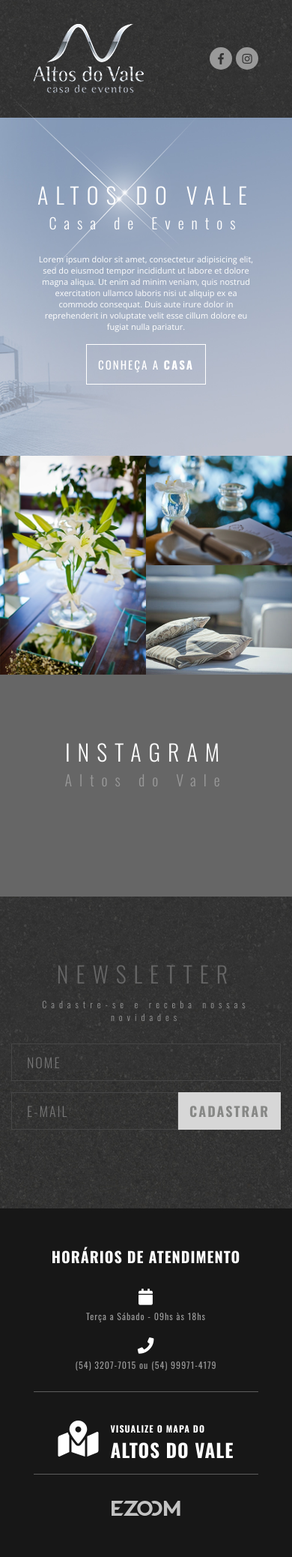
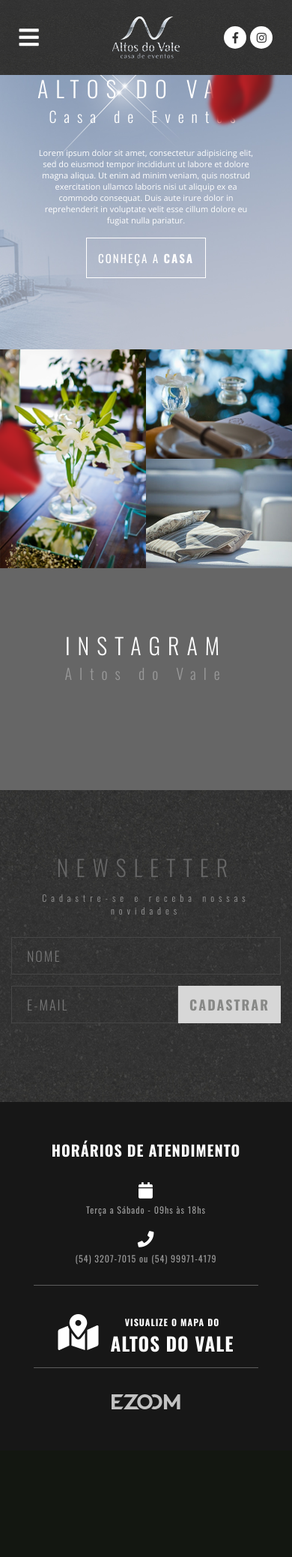
Before and after one commit to MatheusMCuba/altos-do-vale, a CodeIgniter app: page /database/ in a window 390 px wide. Shown: the whole page at 75% size. After the commit the page ends 1880 px from the top, so only its background shows below. Run offline with CodeIgniter, Linux system fonts and the light colour scheme; data that the repository does not hold is empty; some libraries are stand-ins or nearby versions.

Commit message:
Menu Mobile + Responsivo das petalas

```diff
--- a/application/views/home.php
+++ b/application/views/home.php
@@ -6,6 +6,7 @@
 <head>
     <meta charset="utf-8">
     <meta name="viewport" content="width=device-width, initial-scale=1">
+    <link rel="stylesheet" href="<?php echo $base_path?>css/navbar.css">
     <link rel="stylesheet" href="<?php echo $base_path?>css/grid.min.css">
     <link rel="stylesheet" href="<?php echo $base_path?>css/style.css">
     <link rel="stylesheet" href="<?php echo $base_path?>css/gallery.css">
@@ -16,12 +17,23 @@
     <title>Altos do Vale</title>
 </head>
 <body>
+<div class="roses">
+    <img class="rose" src="<?php echo $base_path?>images/petala.png">
+    <img class="rose" src="<?php echo $base_path?>images/petala2.png">
+    <img class="rose hidden-mobile" src="<?php echo $base_path?>images/petala3.png">
+</div>
+<header>
+    <div class="container-fluid">
+        <div class="row">
             <nav class="navbar flex-center">
-    <div class="w-100 flex-center space-between">
+                <div class="flex-center space-around">
+                    <div id="btnMenu" class="menu-icon text-white">
+                        <span class="fas fa-bars fa-3x"></span>
+                    </div>
                     <a href="#" class="navbar-logo" rel="noopener">
                         <img src="<?php echo $base_path?>images/logo.png" alt="Logo Altos do Vale">
                     </a>
-        <ul class="hidden-mobile">
+                    <ul class="sidebar">
                         <li class="active">
                             <a href="#" rel="noopener">Home</a>
                         </li>
@@ -45,26 +57,24 @@
                     </div>
                 </div>
             </nav>
-<div class="roses">
-    <div class="rose">
-        <img src="<?php echo $base_path?>images/petala.png">
-    </div>
-    <div class="rose">
-        <img src="<?php echo $base_path?>images/petala2.png">
-    </div>
-    <div class="rose hidden-mobile">
-        <img src="<?php echo $base_path?>images/petala3.png">
         </div>
     </div>
+</header>
 <section class="carousel">
+    <div class="container-fluid">
         <div class="row mb-0">
-        <div class="col">
             <div id="carousel-wrapper" class="w-100">
                 <?php foreach ($listaBanners as $banner): ?>
                     <div>
                         <div class="carousel-item">
                             <div class="main-banner" data-src="<?php echo $banner['imagem_1']?>">
+                                <div>
                                     <h1 class="text-white uppercase"><?php echo $banner['descricao']?></h1>
+                                    <br/>
+                                    <button class="btn-transparent uppercase mr-1 mt-1">
+                                        Ver este <strong>Evento</strong>
+                                    </button>
+                                </div>
                             </div>
                             <div class="banner hidden-mobile" data-src="<?php echo $banner['imagem_2']?>"></div>
                             <div class="banner hidden-mobile" data-src="<?php echo $banner['imagem_3']?>"></div>
@@ -73,7 +83,6 @@
                 <?php endforeach; ?>
             </div>
         </div>
-
     </div>
 </section>
 <section class="chamada section-padding">
--- /dev/null
+++ b/assets/css/navbar.css
@@ -0,0 +1,122 @@
+.navbar{
+    padding: 32px 45px;
+    position: relative;
+}
+
+.navbar::after{
+    content: '';
+    height: 159px;
+    width: 154px;
+    background: url(../images/flare.png) no-repeat;
+    background-size: cover;
+    position: absolute;
+    bottom: -78px;
+    left: calc(50% - 85px);
+    z-index: 20;
+}
+
+.navbar > div{
+    width: 80%;
+}
+
+.navbar ul{
+    list-style: none;
+    display: flex;
+    justify-content: space-between;
+    margin: 0;
+    padding: 0;
+    width: 50%;
+    color: #999999;
+    text-transform: uppercase;
+}
+
+.navbar ul li {
+    font-size: 15px;
+    font-weight: lighter;
+    letter-spacing: 7px;
+}
+
+.navbar ul li.active {
+    font-weight: bolder;
+    color: white;
+}
+
+.navbar-logo{
+    text-align: center;
+}
+
+.navbar-logo img{
+    width: 147px;
+}
+
+.menu-icon{
+    display: none;
+}
+
+@media (max-width: 1200px) {
+    .navbar::after{
+        display: none;
+    }
+
+    .navbar{
+        padding: 20px 25px;
+        position: fixed;
+        top: 0;
+        left: 0;
+        width: 100%;
+        z-index: 110;
+        background: url(../images/background.jpg);
+        background-size: 50% 50%;
+        height: 100px;
+    }
+
+    .navbar > div{
+        width: 100%;
+        display: grid;
+        grid-template-columns: 33% 33% 33%;
+    }
+
+    .navbar-logo img{
+        width: 90px;
+    }
+
+    .navbar .social{
+        display: flex;
+        justify-content: flex-end;
+    }
+
+    .navbar .social a{
+        background-color: white;
+    }
+
+    .menu-icon{
+        display: block;
+    }
+
+    .sidebar{
+        display: none !important;
+    }
+
+    .sidebar.active{
+        position: fixed;
+        top: 100px;
+        width: 100% !important;
+        height: auto;
+        left: 0;
+        display: initial !important;
+        z-index: 1000;
+        background: url(../images/background.jpg);
+        background-size: 50% 50%;
+        min-height: 100%;
+    }
+
+    .sidebar.active li{
+        width: 80%;
+        margin-left: 10%;
+        padding: 20px;
+        text-align: center;
+        height: 25%;
+        font-size: 25px;
+        border-bottom: 1px solid white;
+    }
+}
--- a/assets/css/roses.css
+++ b/assets/css/roses.css
@@ -1,9 +1,17 @@
+.roses{
+    position: absolute;
+    width: 100%;
+    height: 100%;
+    top: 0;
+    left: 0;
+}
+
 .rose{
     position: absolute;
     z-index: 100;
 }
 .rose:nth-child(1){
-    top: 102px;
+    top: 70px;
     right: 20px;
 }
 
@@ -19,7 +27,15 @@
 }
 
 @media (max-width: 1200px) {
-    .rose{
-        display: none;
+    .rose:nth-child(1){
+        top: 55px;
+        right: 0;
+        width: 30%;
+    }
+
+    .rose:nth-child(2){
+        top: 555px;
+        left: -55px;
+        width: 30%;
     }
 }
--- a/assets/css/style.css
+++ b/assets/css/style.css
@@ -60,41 +60,9 @@ p{
 	margin-bottom: 15px;
 }
 
-.navbar{
-	display: flex;
-	justify-content: space-between;
-	align-items: center;
-	padding: 32px 45px;
-}
-
-.navbar ul{
-	list-style: none;
-	display: flex;
-	justify-content: space-between;
-	margin: 0;
-    padding: 0;
-    width: 50%;
-	color: #999999;
-	text-transform: uppercase;
-}
-
-.navbar ul li {
-	font-size: 15px;
-	font-weight: lighter;
-	letter-spacing: 7px;
-}
-
-.navbar ul li.active {
-	font-weight: bolder;
-	color: white;
-}
 
 .space-between{
 	justify-content: space-between;
-}
-
-.navbar-logo img{
-	width: 147px;
 }
 
 .uppercase{
@@ -123,6 +91,7 @@ p{
 	letter-spacing: 2px;
 	display: inline-block;
     font-size: 1.5rem;
+	cursor: pointer;
 }
 
 .instagram{
--- a/assets/js/main.js
+++ b/assets/js/main.js
@@ -37,9 +37,15 @@ function Main(){
         });
     };
 
+    self.ToggleMenu = function(){
+        $('.sidebar').toggleClass('active');
+    };
+
     self.Init = (function(){
         self.InitInstafeed();
         self.InitCarousel();
+
+        $('#btnMenu').click(self.ToggleMenu);
     })();
 }
 
```
Also changed, not shown: assets/css/carousel.css (+73 -3 lines). Lines whose indentation alone changed are shown as unchanged.
